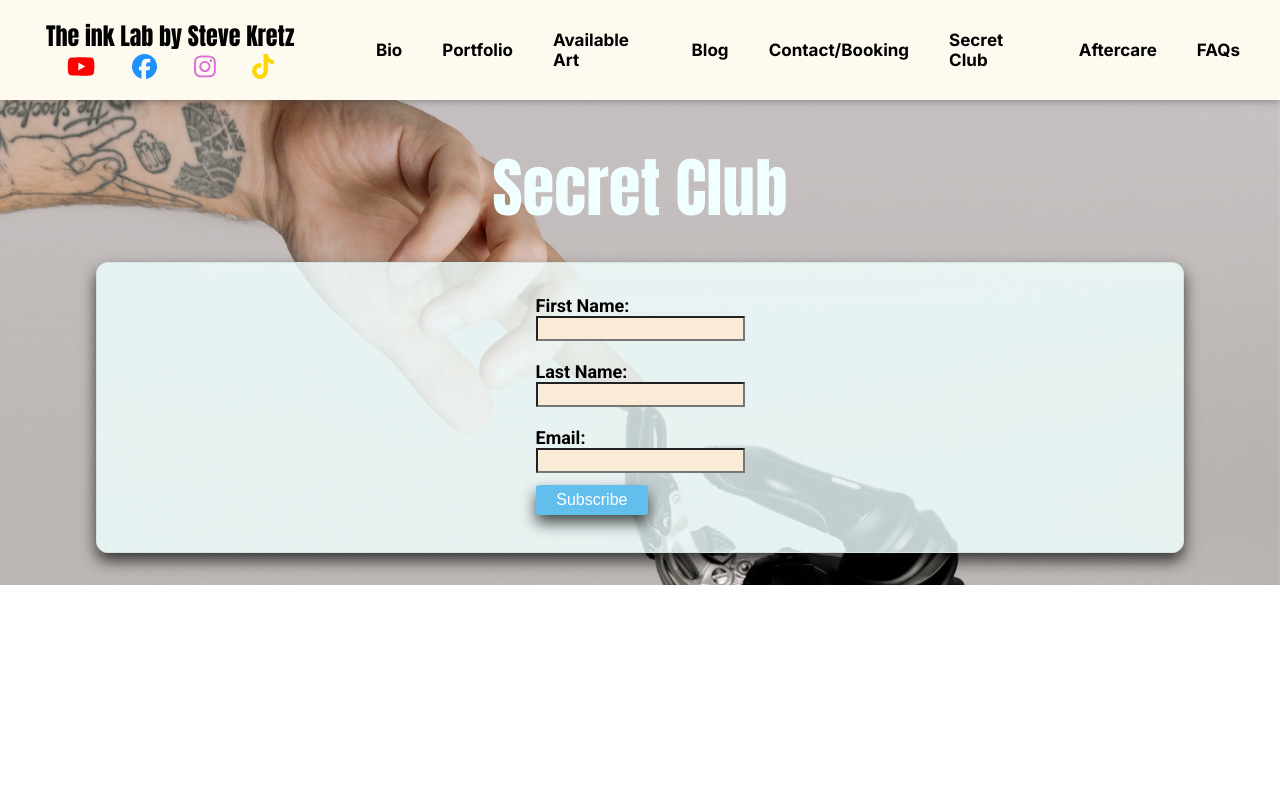
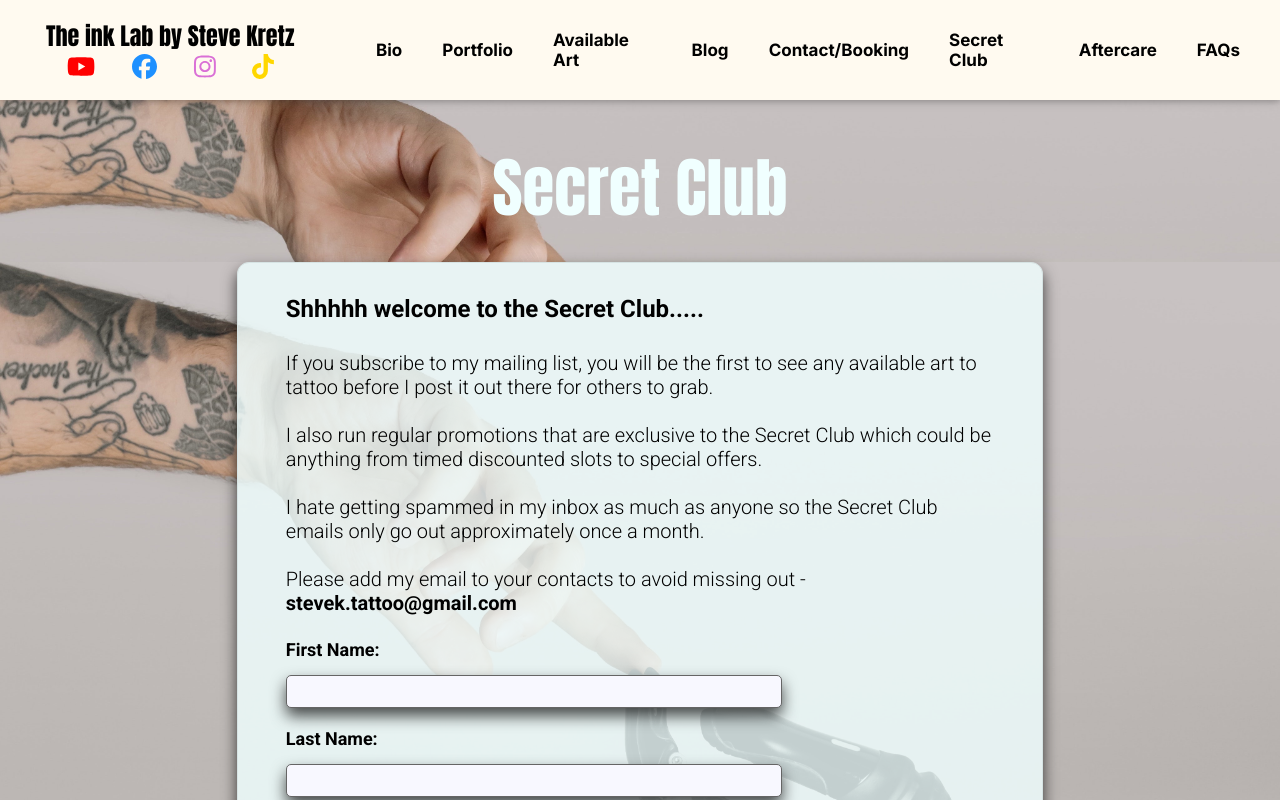
Before and after one commit to rooky1979/inklab, a Next.js app: page /mailing in a window 1280 px wide. Shown: the top 800 px of the page. Built offline with nearby package versions, Linux system fonts and the light colour scheme.

Commit message:
Styling mailing

```diff
--- a/components/SubscribeForm.js
+++ b/components/SubscribeForm.js
@@ -36,9 +36,43 @@ const SubscribeForm = ({ backgroundImage }) => {
     <div className={formStyles.mainpage} style={mainpageStyle}>
         <div className={formStyles.bodycontainer}>
           <form
-          className={formStyles.formcontainer}
+            /* className={formStyles.formcontainer} */
             onSubmit={handleSubmit(onSubmit)}
           >
+            <div className={formStyles.titletext}>
+              <p>Shhhhh welcome to the Secret Club.....</p>
+              <br />
+            </div>
+            <div className={formStyles.text}>
+              <p>
+                If you subscribe to my mailing list, you will be the first to
+                see any available art to tattoo before I post it out there for
+                others to grab.
+              </p>
+              <br />
+            </div>
+            <div className={formStyles.text}>
+              <p>
+                I also run regular promotions that are exclusive to the Secret
+                Club which could be anything from timed discounted slots to
+                special offers.
+              </p>
+              <br />
+            </div>
+            <div className={formStyles.text}>
+              <p>
+                I hate getting spammed in my inbox as much as anyone so the
+                Secret Club emails only go out approximately once a month.
+              </p>
+              <br />
+            </div>
+            <div className={formStyles.text}>
+              <p>
+                Please add my email to your contacts to avoid missing out -
+                <strong>stevek.tattoo@gmail.com</strong>
+              </p>
+              <br />
+            </div>
             <div className={formStyles.formfield}>
               <label className={formStyles.label}>First Name:</label>
               <input
--- a/styles/Mailing.module.css
+++ b/styles/Mailing.module.css
@@ -10,15 +10,27 @@
   background-size: cover;
   background-attachment: fixed;
   border: none;
+
+
+
 }
 .main {
-    background-image: url("/biobkg.jpg");
+    background-image: url("/mailing.jpg");
   background-size: cover;
   background-attachment: fixed;
 }
+.container {
+  display: flex;
+  height: 100%;
+  width: fit-content;
+  justify-content: center;
+  align-items: center;
+  background-color: transparent;
+  border: none;
+}
 .bodycontainer {
   display: flex;
-  width: 85%;
+  width: 63%;
   justify-content: center;
   align-items: center;
   padding: 2rem 3rem 2rem 3rem;
@@ -30,29 +42,50 @@
   box-shadow: 0px 8px 15px rgba(0, 0, 0, 0.7);
   color: black;
 }
-.form-container {
+/* .formcontainer {
   display: flex;
   flex-direction: row;
   justify-content: space-between;
-}
+} */
 
-.form-field {
+/* .formfield {
   flex: 1;
-  margin-right: 20px; /* Adjust the spacing between labels and inputs */
-}
+  margin-right: 20px;
+  border-radius: var(--border-radius);
+} */
 
 .label {
   display: block;
   font-family: "Roboto";
   font-weight: 600;
   font-size: large;
-  width: 100%
+  width: 100%;
+  padding-bottom: 15px;
 }
 .input {
-  background-color: antiquewhite;
-  width: 100%;
+  background-color: ghostwhite;
+  width: 70%;
   color: black;
   font-family: "Roboto";
   font-weight: 400;
   font-size: large;
+  padding: 5px;
+  border: 1px solid rgb(101, 101, 101);
+  border-radius: 5px;
+  box-shadow: 0px 8px 15px rgba(0, 0, 0, 0.7);
 }
+.titletext {
+  color: black;
+  font-family: "Roboto";
+  font-weight: 600;
+  font-size: x-large;
+  width: auto;
+
+}
+.text {
+  color: black;
+  font-family: "Roboto";
+  font-weight: 300;
+  font-size: 20px;
+  width: auto;
+}
```
Also changed, not shown: public/mailing.jpg. Lines whose indentation alone changed are shown as unchanged.
